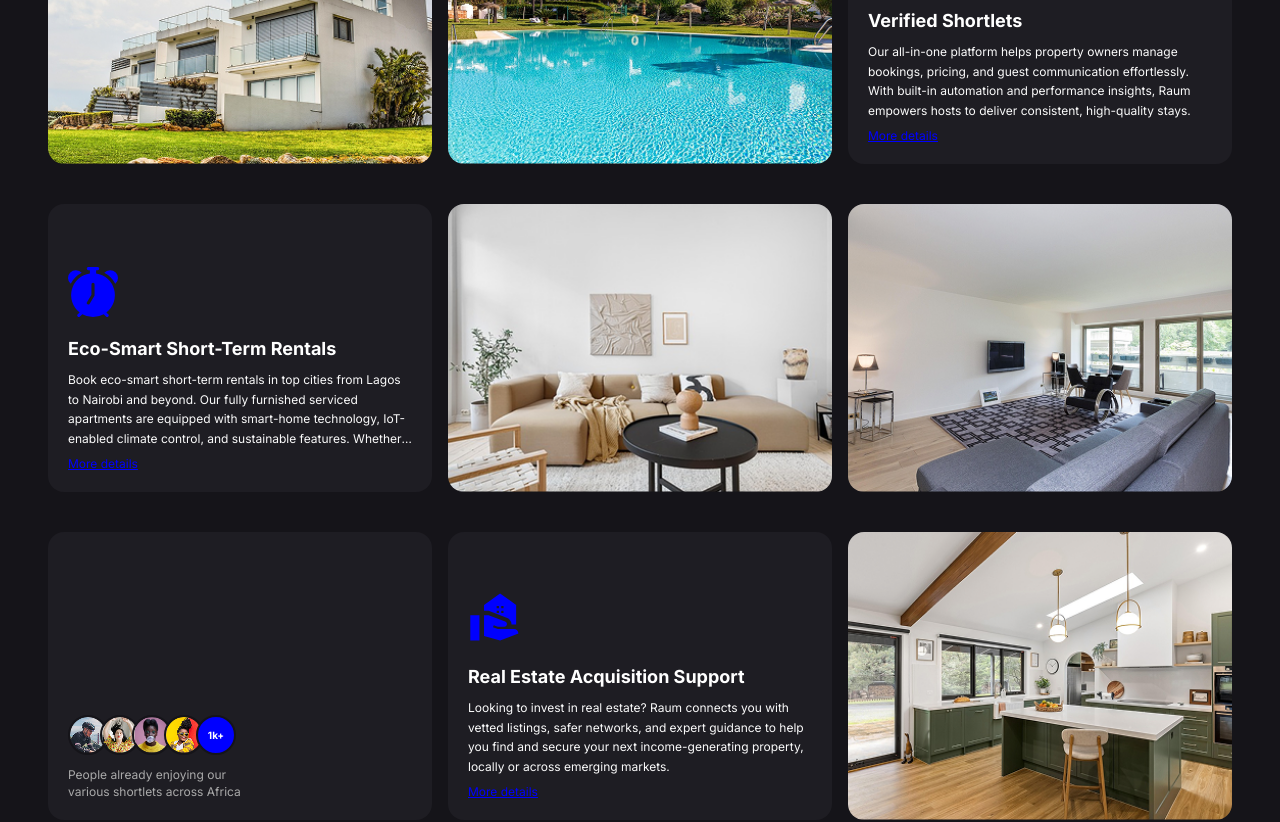
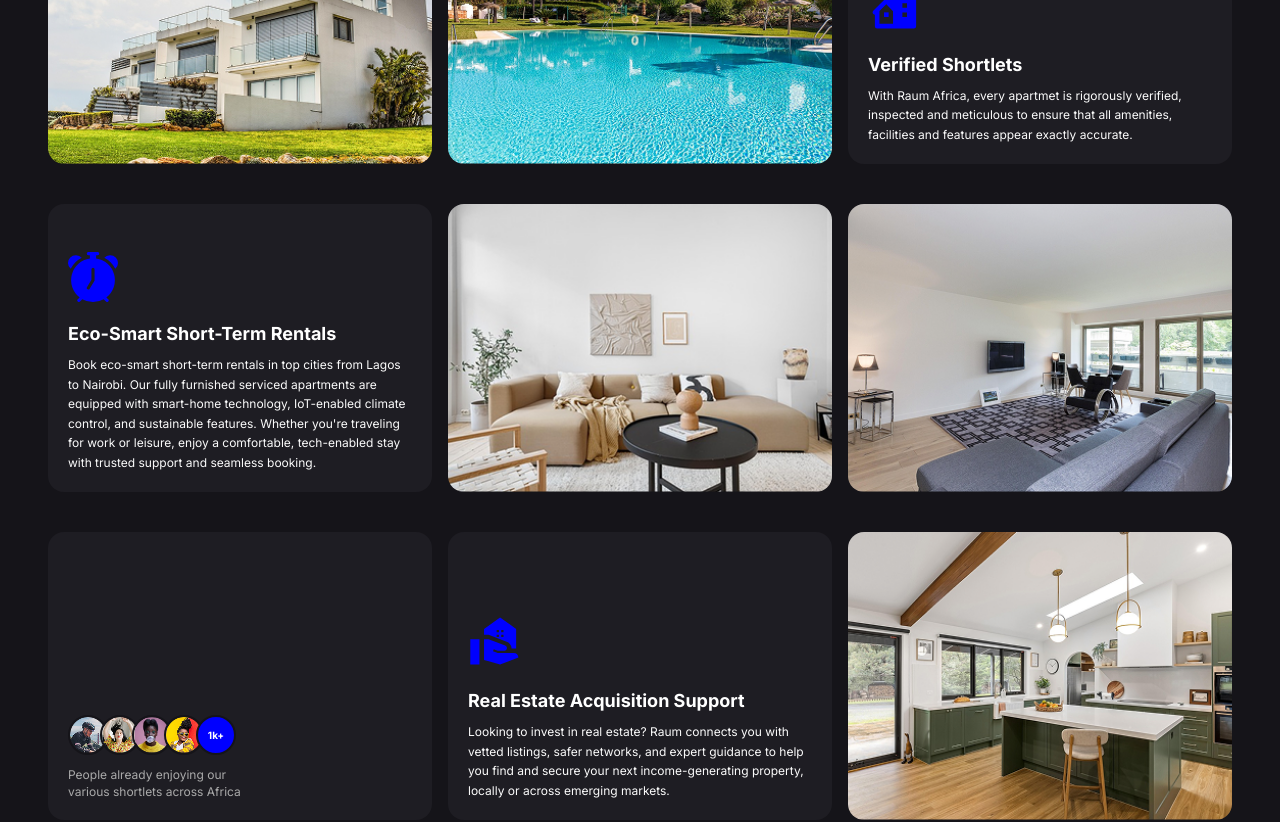
Before and after one commit to Raum-INC/raum-site-v2, a React (Vite) app: page / in a window 1280 px wide. Shown: the part 1880-2702 px from the top of the page. Built offline with nearby package versions, Linux system fonts and the light colour scheme.

Commit message:
site detail optimized

```diff
--- a/src/App.tsx
+++ b/src/App.tsx
@@ -6,10 +6,12 @@ import GuestPage from "./pages/guestPage";
 import InvestPage from "./pages/investPage";
 import HostPage from "./pages/hostPage";
 import EarnMoreModal from "./components/earnModal";
+import ScrollToTop from "./components/scrollToUp";
 
 export default function App() {
   return (
     <>
+      <ScrollToTop />
       <EarnMoreModal />
 
       <Routes>
--- a/src/components/home/aboutRaum.tsx
+++ b/src/components/home/aboutRaum.tsx
@@ -44,10 +44,9 @@ export const AboutRaum: React.FC = (): JSX.Element => {
             itemProp="description"
             className="text-[#aaaaaa] text-sm sm:text-lg leading-relaxed"
           >
-            Raum Africa is the premier global hospitality super-platform. We're
-            crafting spaces for people, providing superior alternatives for
-            every accommodation need — including vacation rentals, shared homes,
-            unique stays, and experiences in various destinations.
+            Raum Africa is an infrastructure for urban living, redefining the
+            short-term rental serviced apartment market across Lagos and
+            Nairobi, through technology-driven approach. destinations.
           </p>
         </div>
 
--- a/src/components/home/downloadApps.tsx
+++ b/src/components/home/downloadApps.tsx
@@ -55,9 +55,13 @@ export default function DownloadApps() {
             Scan the QR code with your phone camera <br /> to download the Raum
             app. <br /> Available for iOS and Android devices.
           </p>
-          <button className="bg-white/20 cursor-pointer hover:bg-white/30 transition-colors duration-200 text-white text-sm font-medium px-6 py-3 rounded-full">
+          <a
+            href="https://apps.apple.com/us/app/raum-africa/id6514297891"
+            target="_blank"
+            className="bg-white/20 cursor-pointer hover:bg-white/30 transition-colors duration-200 text-white text-sm font-medium px-6 py-3 rounded-full"
+          >
             Get the app
-          </button>
+          </a>
         </div>
 
         {/* Phone mockup */}
--- a/src/components/home/ourServices.tsx
+++ b/src/components/home/ourServices.tsx
@@ -42,14 +42,10 @@ export default function OurServices() {
               Verified Shortlets
             </h2>
             <p className="text-[#FBFBFB] text-xs font-normal leading-relaxed line-clamp-4">
-              Our all-in-one platform helps property owners manage bookings,
-              pricing, and guest communication effortlessly. With built-in
-              automation and performance insights, Raum empowers hosts to
-              deliver consistent, high-quality stays.
+              With Raum Africa, every apartmet is rigorously verified, inspected
+              and meticulous to ensure that all amenities, facilities and
+              features appear exactly accurate.
             </p>
-            <a href="#" className="text-[#0000FF] text-xs underline">
-              More details
-            </a>
           </div>
         </div>
 
@@ -62,17 +58,14 @@ export default function OurServices() {
             <h2 className="text-white font-bold mt-3 text-lg leading-snug">
               Eco-Smart Short-Term Rentals
             </h2>
-            <p className="text-[#FBFBFB] text-xs font-normal leading-relaxed line-clamp-4">
+            <p className="text-[#FBFBFB] text-xs font-normal leading-relaxed line-clamp-6">
               Book eco-smart short-term rentals in top cities from Lagos to
-              Nairobi and beyond. Our fully furnished serviced apartments are
-              equipped with smart-home technology, IoT-enabled climate control,
-              and sustainable features. Whether you're traveling for work or
+              Nairobi. Our fully furnished serviced apartments are equipped with
+              smart-home technology, IoT-enabled climate control, and
+              sustainable features. Whether you're traveling for work or
               leisure, enjoy a comfortable, tech-enabled stay with trusted
               support and seamless booking.
             </p>
-            <a href="#" className="text-[#0000FF] text-xs underline">
-              More details
-            </a>
           </div>
           <img
             src={service3}
@@ -122,9 +115,6 @@ export default function OurServices() {
               secure your next income-generating property, locally or across
               emerging markets.
             </p>
-            <a href="#" className="text-[#0000FF] text-xs underline">
-              More details
-            </a>
           </div>
 
           <img
--- a/src/components/home/shortletFeatures.tsx
+++ b/src/components/home/shortletFeatures.tsx
@@ -1,4 +1,5 @@
 import { motion } from "framer-motion";
+import { IoGameControllerOutline } from "react-icons/io5";
 import {
   MdOutlineElectricBolt,
   MdFitnessCenter,
@@ -14,13 +15,14 @@ import { TbSnowflake } from "react-icons/tb";
 const features = [
   { label: "Air Conditioning", icon: TbSnowflake },
   { label: "24/7 Power Supply", icon: MdOutlineElectricBolt },
-  { label: "State-of-the-art Gymnasium", icon: MdFitnessCenter },
+  { label: "State-of-the-art Gym", icon: MdFitnessCenter },
   { label: "Fully Equipped Kitchen", icon: MdKitchen },
   { label: "Parking", icon: MdLocalParking },
   { label: "Security", icon: MdSecurity },
   { label: "WiFi", icon: MdWifi },
   { label: "Swimming Pool", icon: MdPool },
   { label: "Hot Bath", icon: MdHotTub },
+  { label: "Game", icon: IoGameControllerOutline },
 ];
 
 const containerVariants = {
--- a/src/components/host/hostCTA.tsx
+++ b/src/components/host/hostCTA.tsx
@@ -35,7 +35,7 @@ const HostCTA: React.FC = () => {
                 key={i}
                 className="flex items-start gap-2 text-white text-sm leading-relaxed"
               >
-                <span className="mt-2 w-1.5 h-1.5 rounded-full bg-white flex-shrink-0" />
+                <span className="mt-2 w-1.5 h-1.5 rounded-full bg-white shrink-0" />
                 {point}
               </li>
             ))}
@@ -70,13 +70,15 @@ const HostCTA: React.FC = () => {
           </p>
           <div className="flex flex-wrap gap-4">
             <a
-              href="#"
+              target="_blank"
+              href="https://play.google.com/store/apps/details?id=com.raumhq.raum"
               className="bg-white text-[#0000FF] font-bold text-sm px-8 py-3.5 rounded-full hover:bg-white/90 transition-colors"
             >
               Android
             </a>
             <a
-              href="#"
+              target="_blank"
+              href="https://apps.apple.com/us/app/raum-africa/id6514297891?"
               className="bg-white text-[#0000FF] font-bold text-sm px-8 py-3.5 rounded-full hover:bg-white/90 transition-colors"
             >
               Apple
--- /dev/null
+++ b/src/components/scrollToUp.tsx
@@ -0,0 +1,15 @@
+import { useEffect } from "react";
+import { useLocation } from "react-router-dom";
+
+export default function ScrollToTop() {
+  const { pathname } = useLocation();
+
+  useEffect(() => {
+    window.scrollTo({
+      top: 0,
+      behavior: "smooth",
+    });
+  }, [pathname]);
+
+  return null;
+}
```
